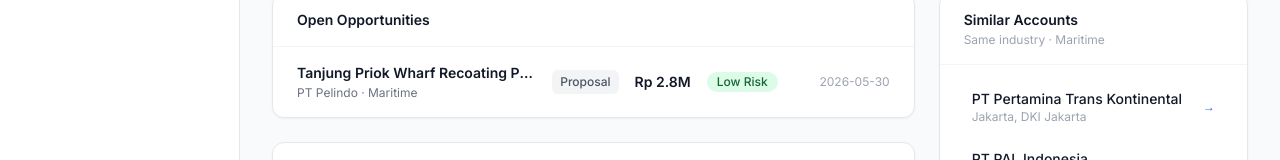
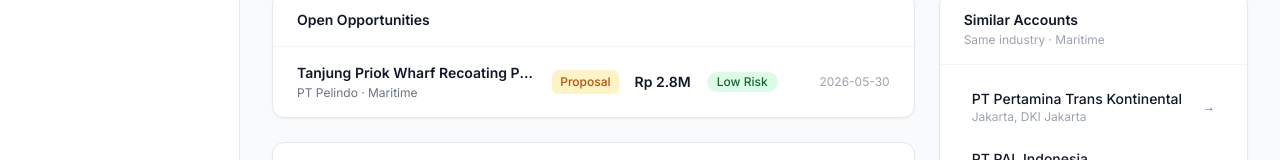
Before and after one commit to situmorang-com/srkk-eonchemical-ai-sales-advisor, a SvelteKit app: page /accounts/acc-01 in a window 1280 px wide. Shown: the part 507-667 px from the top of the page. Built offline with nearby package versions, Linux system fonts and the light colour scheme.

Commit message:
Fix opportunity detail page data loading

```diff
--- a/src/lib/components/ui/OpportunityRow.svelte
+++ b/src/lib/components/ui/OpportunityRow.svelte
@@ -15,10 +15,10 @@
 
 	const stageColors: Record<string, string> = {
 		PROSPECT:  'bg-gray-100 text-gray-600',
-		QUALIFY:   'bg-blue-100 text-blue-700',
-		PROPOSE:   'bg-amber-100 text-amber-700',
-		NEGOTIATE: 'bg-orange-100 text-orange-700',
-		CLOSE:     'bg-green-100 text-green-700'
+		QUAL:      'bg-blue-100 text-blue-700',
+		PROPOSAL:  'bg-amber-100 text-amber-700',
+		NEGOTIATION:'bg-orange-100 text-orange-700',
+		WON:       'bg-green-100 text-green-700'
 	};
 </script>
 
--- a/src/routes/accounts/[id]/+page.ts
+++ b/src/routes/accounts/[id]/+page.ts
@@ -1,5 +1,13 @@
 import { accounts, industries, users, opportunities, opportunityStages, products, productFamilies, notes, activities, accountProductHistory } from '$lib/data';
 import { error } from '@sveltejs/kit';
+
+const stageProbabilityByCode: Record<string, number> = {
+	PROSPECT: 0.15,
+	QUAL: 0.35,
+	PROPOSAL: 0.6,
+	NEGOTIATION: 0.8,
+	WON: 1
+};
 
 export function load({ params }: { params: { id: string } }) {
 	const account = accounts.find((a) => a.id === params.id);
@@ -24,7 +32,7 @@ export function load({ params }: { params: { id: string } }) {
 			industryName: industry?.name ?? '',
 			stageName: stage?.name ?? '',
 			stageCode: stage?.code ?? '',
-			stageProbability: 0,
+			stageProbability: stageProbabilityByCode[stage?.code ?? ''] ?? 0,
 			stageOrder: stage?.sequence ?? 0,
 			value: o.value,
 			currency: o.currency,
--- a/src/routes/opportunities/+page.ts
+++ b/src/routes/opportunities/+page.ts
@@ -1,4 +1,12 @@
 import { opportunities, accounts, industries, opportunityStages, users, products } from '$lib/data';
+
+const stageProbabilityByCode: Record<string, number> = {
+	PROSPECT: 0.15,
+	QUAL: 0.35,
+	PROPOSAL: 0.6,
+	NEGOTIATION: 0.8,
+	WON: 1
+};
 
 export function load() {
 	return {
@@ -17,7 +25,7 @@ export function load() {
 				industryName: industry?.name ?? '',
 				stageName: stage?.name ?? '',
 				stageCode: stage?.code ?? '',
-				stageProbability: 0,
+				stageProbability: stageProbabilityByCode[stage?.code ?? ''] ?? 0,
 				stageOrder: stage?.sequence ?? 0,
 				value: o.value,
 				currency: o.currency,
--- a/src/routes/opportunities/[id]/+page.svelte
+++ b/src/routes/opportunities/[id]/+page.svelte
@@ -17,10 +17,18 @@
 
 	const stageColors: Record<string, string> = {
 		PROSPECT: 'bg-gray-100 text-gray-600',
-		QUALIFY: 'bg-blue-100 text-blue-700',
-		PROPOSE: 'bg-amber-100 text-amber-700',
-		NEGOTIATE: 'bg-orange-100 text-orange-700',
-		CLOSE: 'bg-green-100 text-green-700'
+		QUAL: 'bg-blue-100 text-blue-700',
+		PROPOSAL: 'bg-amber-100 text-amber-700',
+		NEGOTIATION: 'bg-orange-100 text-orange-700',
+		WON: 'bg-green-100 text-green-700'
+	};
+
+	const stageLabels: Record<string, string> = {
+		PROSPECT: 'Prospect',
+		QUAL: 'Qualification',
+		PROPOSAL: 'Proposal',
+		NEGOTIATION: 'Negotiation',
+		WON: 'Closed Won'
 	};
 
 	const activityIcons: Record<string, string> = {
@@ -29,7 +37,7 @@
 	};
 
 	// Stage progress
-	const stageOrder = ['PROSPECT', 'QUALIFY', 'PROPOSE', 'NEGOTIATE', 'CLOSE'];
+	const stageOrder = ['PROSPECT', 'QUAL', 'PROPOSAL', 'NEGOTIATION', 'WON'];
 	$: currentStageIndex = stageOrder.indexOf(opp.stageCode);
 </script>
 
@@ -72,7 +80,7 @@
 							<div class="flex-1 h-0.5 {i < currentStageIndex ? 'bg-brand-500' : 'bg-gray-200'}"></div>
 						{/if}
 					</div>
-					<span class="text-xs mt-1.5 {i === currentStageIndex ? 'text-brand-700 font-semibold' : 'text-gray-400'}">{stage.charAt(0) + stage.slice(1).toLowerCase()}</span>
+					<span class="text-xs mt-1.5 {i === currentStageIndex ? 'text-brand-700 font-semibold' : 'text-gray-400'}">{stageLabels[stage] ?? stage}</span>
 				</div>
 			</div>
 		{/each}
--- /dev/null
+++ b/src/routes/opportunities/[id]/+page.ts
@@ -0,0 +1,153 @@
+import {
+	accountProductHistory,
+	accounts,
+	activities,
+	industries,
+	notes,
+	opportunities,
+	opportunityStages,
+	productFamilies,
+	productIndustryFit,
+	products,
+	users
+} from '$lib/data';
+import { error } from '@sveltejs/kit';
+
+const stageProbabilityByCode: Record<string, number> = {
+	PROSPECT: 0.15,
+	QUAL: 0.35,
+	PROPOSAL: 0.6,
+	NEGOTIATION: 0.8,
+	WON: 1
+};
+
+function daysSince(dateString: string) {
+	const date = new Date(dateString);
+	if (Number.isNaN(date.getTime())) return null;
+	return Math.max(0, Math.floor((Date.now() - date.getTime()) / 86_400_000));
+}
+
+export function load({ params }: { params: { id: string } }) {
+	const opportunity = opportunities.find((item) => item.id === params.id);
+	if (!opportunity) throw error(404, 'Opportunity not found');
+
+	const account = accounts.find((item) => item.id === opportunity.accountId);
+	if (!account) throw error(404, 'Account not found');
+
+	const industry = industries.find((item) => item.id === account.industryId);
+	const stage = opportunityStages.find((item) => item.id === opportunity.stageId);
+	const assignedUser = users.find((item) => item.id === opportunity.assignedUserId);
+	const product = products.find((item) => item.id === opportunity.primaryProductId);
+	const productFamily = product ? productFamilies.find((item) => item.id === product.familyId) : null;
+	const industryFit = product && industry
+		? productIndustryFit.find((item) => item.productId === product.id && item.industryId === industry.id)
+		: null;
+
+	const opportunityActivities = activities
+		.filter((item) => item.opportunityId === opportunity.id)
+		.sort((a, b) => b.activityDate.localeCompare(a.activityDate));
+	const opportunityNotes = notes.filter((item) => item.opportunityId === opportunity.id);
+	const accountHistory = accountProductHistory.filter((item) => item.accountId === account.id);
+	const latestActivityDate = opportunityActivities[0]?.activityDate ?? null;
+	const daysSinceActivity = latestActivityDate ? daysSince(latestActivityDate) : null;
+	const similarAccountCount = accounts.filter(
+		(item) => item.id !== account.id && item.industryId === account.industryId
+	).length;
+	const hasFamilyHistory = productFamily
+		? accountHistory.some((item) => products.find((productItem) => productItem.id === item.productId)?.familyId === productFamily.id)
+		: false;
+
+	const recommendation = product && productFamily
+		? {
+			id: `rec-${opportunity.id}`,
+			primaryProduct: {
+				id: product.id,
+				name: product.name,
+				sku: product.sku,
+				familyName: productFamily.name,
+				unitPrice: product.pricePerKg,
+				uom: 'kg',
+				primaryUseCase: industryFit?.commonUseCase ?? opportunity.useCase ?? null
+			},
+			upsellProduct: null,
+			crossSellProduct: null,
+			confidenceScore: Math.min(
+				0.97,
+				(industryFit?.fitScore ?? 75) / 100 * 0.5 +
+					(hasFamilyHistory ? 0.2 : 0.1) +
+					Math.min(similarAccountCount, 3) * 0.08 +
+					(opportunity.useCase ? 0.1 : 0.04)
+			),
+			scoreBreakdown: {
+				industryFit: Math.min(1, (industryFit?.fitScore ?? 75) / 100),
+				similarAccounts: Math.min(1, 0.45 + similarAccountCount * 0.12),
+				affinity: hasFamilyHistory ? 0.82 : 0.56,
+				useCaseFit: opportunity.useCase ? 0.8 : 0.55
+			},
+			primaryReasoning: `${product.name} matches ${account.name}'s ${industry?.name ?? 'target'} use case and addresses the stated problem: ${opportunity.problemStatement ?? 'no problem statement recorded yet'}.`,
+			upsellReasoning: null,
+			crossSellReasoning: null,
+			nextBestAction:
+				stage?.code === 'PROPOSAL'
+					? 'Send the formal proposal with scope breakdown and lock a technical review meeting this week.'
+					: stage?.code === 'NEGOTIATION'
+						? 'Resolve pricing objections and confirm the commercial close plan with the decision maker.'
+						: stage?.code === 'QUAL'
+							? 'Validate technical requirements and confirm evaluation criteria before advancing.'
+							: 'Reconfirm the operational problem, success criteria, and buying timeline.',
+			actionReasoning:
+				stage?.code === 'PROPOSAL'
+					? 'The deal is already in proposal stage, so momentum now depends on converting technical interest into a scoped commercial conversation.'
+					: 'The next step should reduce uncertainty and move the opportunity forward with a concrete buyer commitment.',
+			isAdopted: null,
+			generatedAt: new Date().toISOString()
+		}
+		: null;
+
+	return {
+		opp: {
+			id: opportunity.id,
+			name: opportunity.name,
+			accountId: opportunity.accountId,
+			accountName: account.name,
+			industryName: industry?.name ?? '',
+			stageName: stage?.name ?? '',
+			stageCode: stage?.code ?? '',
+			stageProbability: stageProbabilityByCode[stage?.code ?? ''] ?? 0,
+			stageOrder: stage?.sequence ?? 0,
+			value: opportunity.value,
+			currency: opportunity.currency,
+			closeDate: opportunity.closeDate,
+			isStalled: opportunity.isStalled,
+			stalledDays: opportunity.stalledDays,
+			riskLevel: opportunity.riskLevel,
+			assignedUserName: assignedUser?.name ?? null,
+			daysSinceActivity,
+			primaryProductName: product?.name ?? null,
+			assignedUserId: opportunity.assignedUserId,
+			primaryProductId: opportunity.primaryProductId,
+			problemStatement: opportunity.problemStatement ?? null,
+			useCase: opportunity.useCase ?? null,
+			competitorNotes: opportunity.competitorNotes ?? null,
+			ageInStageDays: Math.max(opportunity.stalledDays ?? 0, daysSinceActivity ?? 0),
+			activities: opportunityActivities.map((item) => ({
+				id: item.id,
+				type: item.type,
+				subject: item.subject,
+				description: item.description ?? null,
+				outcome: item.outcome ?? null,
+				activityDate: item.activityDate,
+				durationMinutes: item.durationMinutes ?? null,
+				userName: users.find((user) => user.id === item.userId)?.name ?? null
+			})),
+			notes: opportunityNotes.map((item) => ({
+				id: item.id,
+				content: item.content,
+				isPinned: item.isPinned ?? false,
+				createdAt: item.createdAt ?? '',
+				userName: users.find((user) => user.id === item.userId)?.name ?? null
+			})),
+			recommendation
+		}
+	};
+}
```
